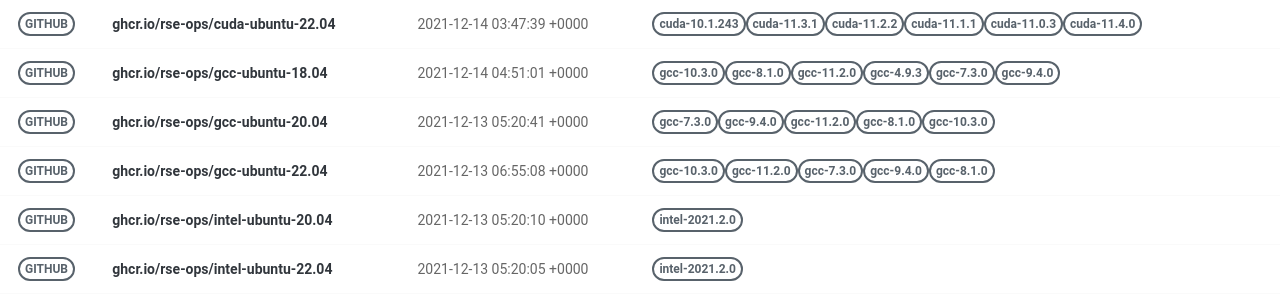
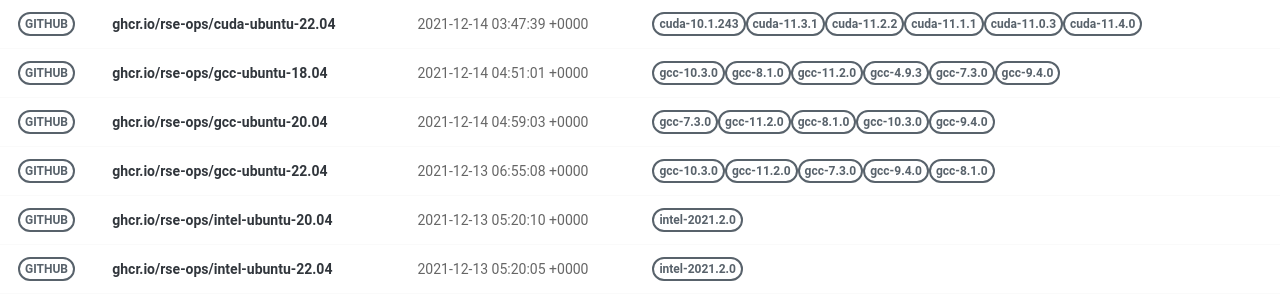
Before and after one commit to rse-ops/docker-images, a Jekyll site: the page built from pages/index.md, in a window 1280 px wide. Shown: the part 326-626 px from the top of the page. Built offline with Jekyll 4.4.1, drawn with Linux system fonts in a browser that asks for light colours; nearby versions of some CDN libraries.

Commit message:
Automated push to update library 2021-12-14

```diff
--- a/_library/ghcr.io-rse-ops-gcc-ubuntu-20.04.md
+++ b/_library/ghcr.io-rse-ops-gcc-ubuntu-20.04.md
@@ -1,7 +1,7 @@
 ---
 layout: container
 name: ghcr.io/rse-ops/gcc-ubuntu-20.04
-updated_at: 2021-12-13 05:20:41.096380
+updated_at: 2021-12-14 04:59:03.443334
 
 
 container_url: https://github.com/orgs/rse-ops/packages/container/package/gcc-ubuntu-20.04
```
Also changed, not shown: other parts of _library/ghcr.io-rse-ops-gcc-ubuntu-20.04.md (+3 -3 lines).
